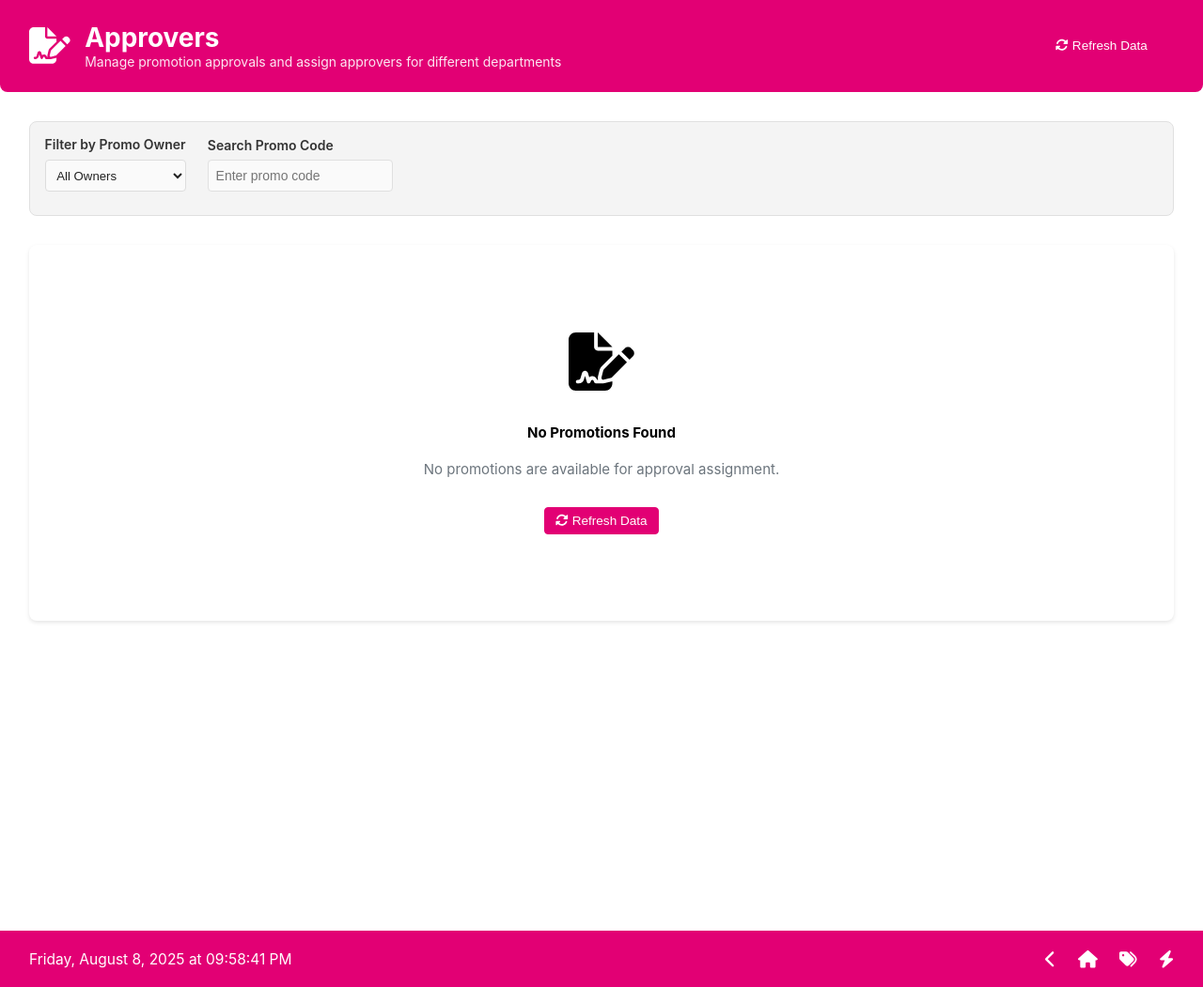
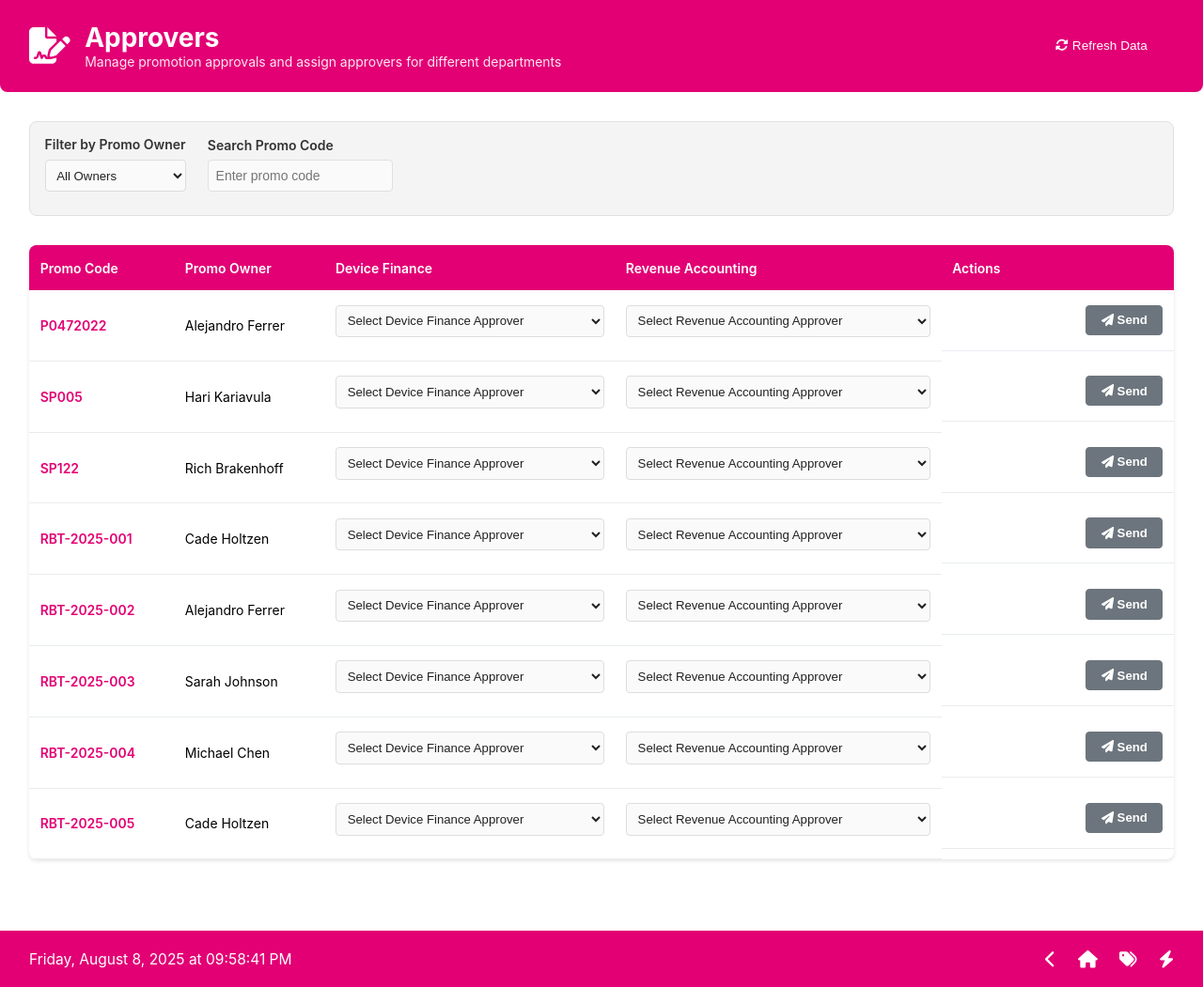
Before and after one commit to choltzen1/PAM, a Flask app: page /approvers in a window 1280 px wide. Shown: the whole page at 94% size. Run offline with Flask 3, Linux system fonts and the light colour scheme.

Commit message:
fixed approvers page, functional ui

```diff
--- a/app.py
+++ b/app.py
@@ -163,7 +163,79 @@ def test():
 
 @app.route("/approvers")
 def approvers():
-    return render_template("approvers.html")
+    try:
+        # Get the promo_code parameter if provided
+        target_promo_code = request.args.get('promo_code', '').strip()
+
+        # Load promotion data
+        data_manager = PromoDataManager()
+        rdc_data = data_manager.get_all_promos()
+        spe_data = data_manager.get_all_spe_promos()
+        rebates_data = data_manager.get_all_rebates()
+
+        # Combine all promo codes and owners
+        all_promos = []
+
+        # Add RDC promotions
+        for promo_key, promo in rdc_data.items():
+            all_promos.append({
+                'code': promo.get('code', promo_key),
+                'owner': promo.get('owner', 'Unknown'),
+                'type': 'RDC'
+            })
+
+        # Add SPE promotions
+        for spe_key, spe in spe_data.items():
+            all_promos.append({
+                'code': spe.get('code', spe_key),
+                'owner': spe.get('owner', 'Unknown'),
+                'type': 'SPE'
+            })
+
+        # Add Rebate promotions
+        for rebate_key, rebate in rebates_data.items():
+            all_promos.append({
+                'code': rebate.get('code', rebate_key),
+                'owner': rebate.get('owner', 'Unknown'),
+                'type': 'REBATE'
+            })
+
+        # If a target promo is specified, sort to put it first
+        if target_promo_code:
+            target_promos = [p for p in all_promos if p['code'] == target_promo_code]
+            other_promos = [p for p in all_promos if p['code'] != target_promo_code]
+            all_promos = target_promos + other_promos
+
+        # Extract separate lists for template compatibility
+        promo_codes = [promo['code'] for promo in all_promos]
+        owners = [promo['owner'] for promo in all_promos]
+
+        # Create unique list of owners for the filter dropdown
+        unique_owners = sorted(list(set(owners)))
+
+        # Mock revenue approvers (you can replace this with actual data)
+        revenue_approvers = [
+            {'name': 'John Smith', 'email': 'john.smith@company.com'},
+            {'name': 'Sarah Davis', 'email': 'sarah.davis@company.com'},
+            {'name': 'Mike Johnson', 'email': 'mike.johnson@company.com'},
+            {'name': 'Lisa Chen', 'email': 'lisa.chen@company.com'}
+        ]
+
+        return render_template("approvers.html",
+                             promo_codes=promo_codes,
+                             owners=owners,
+                             unique_owners=unique_owners,
+                             revenue_approvers=revenue_approvers,
+                             target_promo_code=target_promo_code)
+
+    except Exception as e:
+        flash(f'Error loading approvers data: {str(e)}', 'error')
+        return render_template("approvers.html",
+                             promo_codes=[],
+                             owners=[],
+                             unique_owners=[],
+                             revenue_approvers=[],
+                             target_promo_code='')
 
 
 @app.route("/reviewers")
--- a/templates/approvers.html
+++ b/templates/approvers.html
@@ -29,7 +29,7 @@
         <label for="owner-filter">Filter by Promo Owner</label>
         <select id="owner-filter" class="form-select">
           <option value="all">All Owners</option>
-          {% for owner in owners %}
+          {% for owner in unique_owners %}
             <option value="{{ owner }}">{{ owner }}</option>
           {% endfor %}
         </select>
@@ -37,7 +37,7 @@
 
       <div class="search-group">
         <label for="promo-search">Search Promo Code</label>
-        <input type="text" id="promo-search" class="form-control" placeholder="Enter promo code">
+        <input type="text" id="promo-search" class="form-control" placeholder="Enter promo code" value="{{ target_promo_code if target_promo_code else '' }}">
       </div>
     </div>
   </div>
@@ -340,7 +340,7 @@ document.addEventListener('change', function(e) {
   }
 });
 
-// Initialize send button states on page load
+// Initialize send button states and handle target promo highlighting
 document.addEventListener('DOMContentLoaded', function() {
   const sendBtns = document.querySelectorAll('.send-btn');
   sendBtns.forEach(btn => {
@@ -348,6 +348,66 @@ document.addEventListener('DOMContentLoaded', function() {
     btn.classList.remove('btn-primary');
     btn.classList.add('btn-secondary');
   });
+
+  // If there's a target promo, trigger search to filter the table
+  const targetPromo = '{{ target_promo_code }}';
+  if (targetPromo) {
+    // Trigger the search to filter rows
+    filterTable();
+  }
+});
+
+// Add search functionality
+function filterTable() {
+  const searchInput = document.getElementById('promo-search');
+  const ownerFilter = document.getElementById('owner-filter');
+  const searchTerm = searchInput.value.toLowerCase().trim();
+  const selectedOwner = ownerFilter.value;
+  const rows = document.querySelectorAll('.approver-row');
+
+  rows.forEach(row => {
+    const promoCode = row.getAttribute('data-promo-code').toLowerCase();
+    const owner = row.getAttribute('data-owner');
+
+    const matchesSearch = searchTerm === '' || promoCode.includes(searchTerm);
+    const matchesOwner = selectedOwner === 'all' || owner === selectedOwner;
+
+    if (matchesSearch && matchesOwner) {
+      row.style.display = '';
+    } else {
+      row.style.display = 'none';
+    }
+  });
+}
+
+// Update URL when search changes
+function updateUrl() {
+  const searchInput = document.getElementById('promo-search');
+  const searchTerm = searchInput.value.trim();
+
+  // Update URL without page reload
+  const url = new URL(window.location);
+  if (searchTerm) {
+    url.searchParams.set('promo_code', searchTerm);
+  } else {
+    url.searchParams.delete('promo_code');
+  }
+
+  // Update URL without refreshing the page
+  window.history.replaceState({}, '', url);
+}
+
+// Add event listeners for filtering
+document.addEventListener('DOMContentLoaded', function() {
+  const searchInput = document.getElementById('promo-search');
+  const ownerFilter = document.getElementById('owner-filter');
+
+  searchInput.addEventListener('input', function() {
+    filterTable();
+    updateUrl();
+  });
+
+  ownerFilter.addEventListener('change', filterTable);
 });
 </script>
 
--- a/templates/promotions.html
+++ b/templates/promotions.html
@@ -90,7 +90,7 @@
           <td class="promo-actions">
             <a href="{{ url_for('promo.edit_promo', promo_code=promo.code) }}" class="icon-button" title="Edit"><i class="fas fa-edit"></i></a>
             <button class="icon-button" title="Team"><i class="fas fa-users"></i></button>
-            <button class="icon-button" title="Export"><i class="fas fa-file-export"></i></button>
+            <a href="{{ url_for('approvers', promo_code=promo.code) }}" class="icon-button" title="Approvers"><i class="fas fa-file-signature"></i></a>
             <button class="icon-button" title="Refresh"><i class="fas fa-sync-alt"></i></button>
             <button class="icon-button" title="Link"><i class="fas fa-link"></i></button>
           </td>
--- a/templates/spe.html
+++ b/templates/spe.html
@@ -87,7 +87,7 @@
           <td class="promo-actions">
             <a href="{{ url_for('edit_spe', promo_code=promo.code) }}" class="icon-button" title="Edit"><i class="fas fa-edit"></i></a>
             <button class="icon-button" title="Team"><i class="fas fa-users"></i></button>
-            <button class="icon-button" title="Export"><i class="fas fa-file-export"></i></button>
+            <a href="{{ url_for('approvers', promo_code=promo.code) }}" class="icon-button" title="Approvers"><i class="fas fa-file-signature"></i></a>
             <button class="icon-button" title="Refresh"><i class="fas fa-sync-alt"></i></button>
             <button class="icon-button" title="Link"><i class="fas fa-link"></i></button>
           </td>
```
